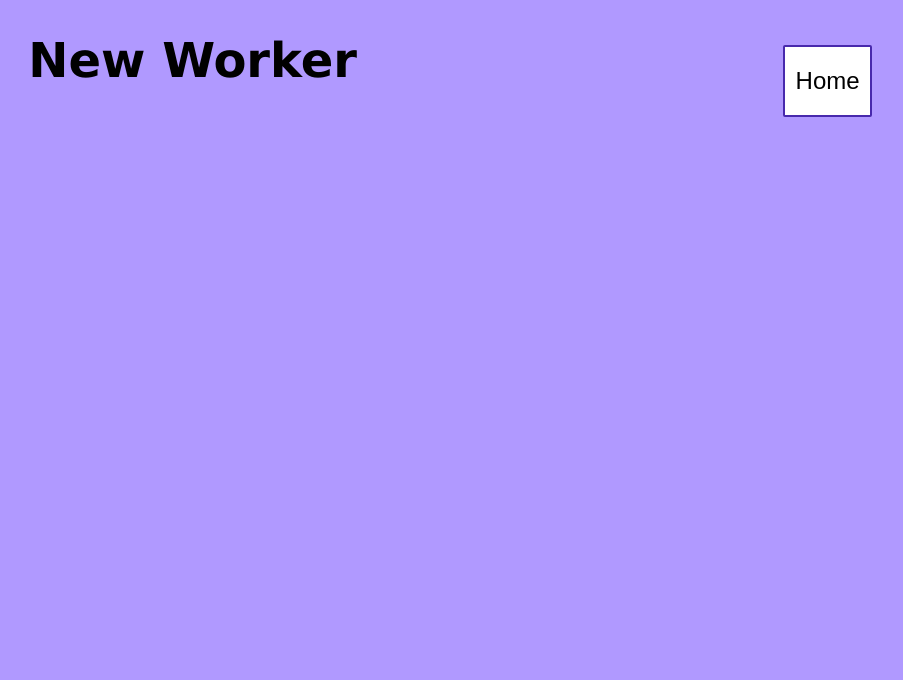
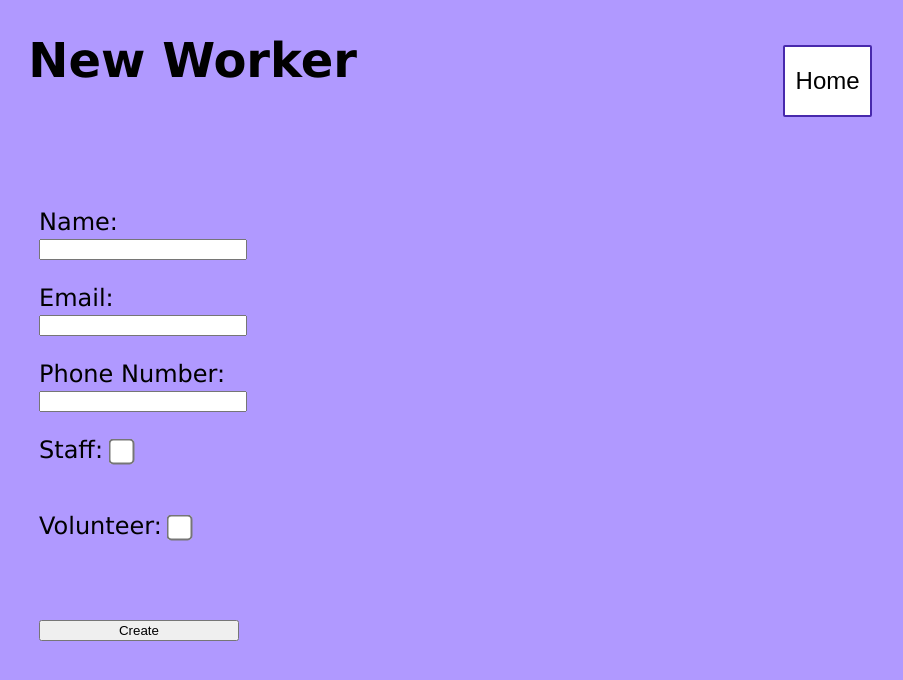
Before and after one commit to CathyGuang/Timesheet-System, a PHP site: page /admin/create-new-object/new-worker in a window 1280 px wide. Shown: the top 680 px of the page, without its empty margins (153-1056 px from the left). Run offline with PHP 8.4, Linux system fonts and the light colour scheme.

Commit message:
new worker pages finished!

```diff
--- a/NOTES/Installation Notes.txt
+++ b/NOTES/Installation Notes.txt
@@ -9,6 +9,7 @@ MAKE SURE PHP IS PROPERLY CONFIGURED
   - NEED TO MAKE SURE PGSQL EXTENSION IS ENABLED AND WORKS IN PHP.INI FILE
       - set extension_dir to ABSOLUTE path to the extensions folder in php
       - uncomment extension=pgsql line in php.ini file.
+  - MAKE SURE TO USE PRODUCTION PHP.INI FILE (NO ERROR-REPORTING)
 
 MAKE SURE PostgreSQL IS PROPERLY CONFIGURED
   - MAKE SURE
--- a/admin/create-new-object/new-worker/index.php
+++ b/admin/create-new-object/new-worker/index.php
@@ -16,7 +16,29 @@
     </nav>
   </header>
 
+  <form action="create-new-worker.php" method="post" class="main-form">
 
+    <p>Name:</p>
+    <input type="text" name="name" value="">
+
+    <p>Email:</p>
+    <input type="email" name="email" value="">
+
+    <p>Phone Number:</p>
+    <input type="tel" name="phone" value="">
+
+    <div>
+      <p>Staff: <input type="checkbox" name="staff" value="TRUE"></p>
+    </div>
+
+    <div>
+      <p>Volunteer: <input type="checkbox" name="volunteer" value="TRUE" class=""></p>
+    </div>
+
+    <br><br>
+    <input type="submit" value="Create">
+
+  </form>
 
 
 
--- a/static/main.css
+++ b/static/main.css
@@ -99,3 +99,6 @@ button:hover {
         .main-form > p {
           margin-bottom: 3px;
         }
+        input[type='checkbox' i] {
+          transform: scale(2);
+        }
```
Also changed, not shown: admin/create-new-object/new-worker/create-new-worker.php (added, +46 -0 lines).
